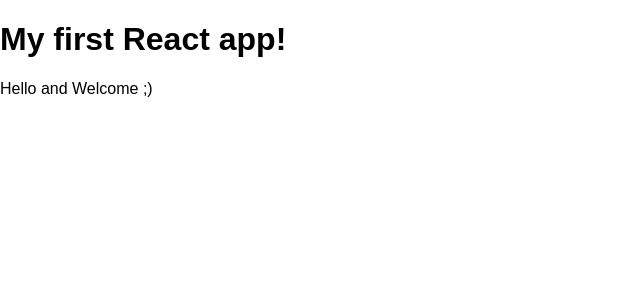
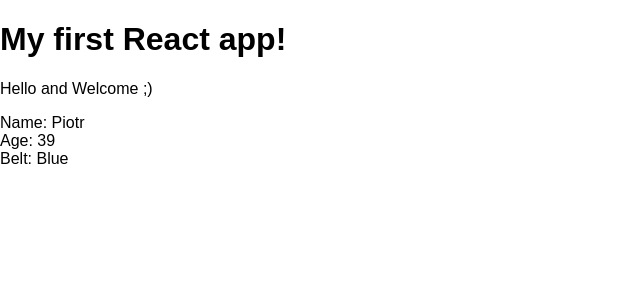
Before and after one commit to piotr-skolorzynski/react-first-app, a React (Create React App) app in the folder first-react-app/: page / in a window 1280 px wide. Shown: the top 300 px of the page, without its empty margins (0-640 px from the left). Built offline with nearby package versions, Linux system fonts and the light colour scheme.

Commit message:
app.js and index.js files modified. ninjas.js file created to show example how to nest component inside other component

```diff
--- a/first-react-app/src/App.js
+++ b/first-react-app/src/App.js
@@ -1,11 +1,13 @@
 import React, { Component } from 'react';
+import Ninjas from './ninjas';
 
 class App extends Component {
   render() {
-    return (
+    return(
     <div className="App">
       <h1>My first React app!</h1>
       <p>Hello and Welcome ;)</p>
+      <Ninjas />
     </div>
     );
   }
--- a/first-react-app/src/index.js
+++ b/first-react-app/src/index.js
@@ -2,7 +2,6 @@ import React from 'react';
 import ReactDOM from 'react-dom';
 import './index.css';
 import App from './App';
-import reportWebVitals from './reportWebVitals';
 
 ReactDOM.render(
   <React.StrictMode>
@@ -10,8 +9,3 @@ ReactDOM.render(
   </React.StrictMode>,
   document.getElementById('root')
 );
-
-// If you want to start measuring performance in your app, pass a function
-// to log results (for example: reportWebVitals(console.log))
-// or send to an analytics endpoint. Learn more: https://bit.ly/CRA-vitals
-reportWebVitals();
--- /dev/null
+++ b/first-react-app/src/ninjas.js
@@ -0,0 +1,15 @@
+import React, { Component } from 'react';
+
+class Ninjas extends Component {
+    render() {
+        return (
+        <div className="ninja">
+            <div>Name: Piotr</div>
+            <div>Age: 39</div>
+            <div>Belt: Blue</div>
+        </div>
+        );
+    }
+}
+
+export default Ninjas
```
